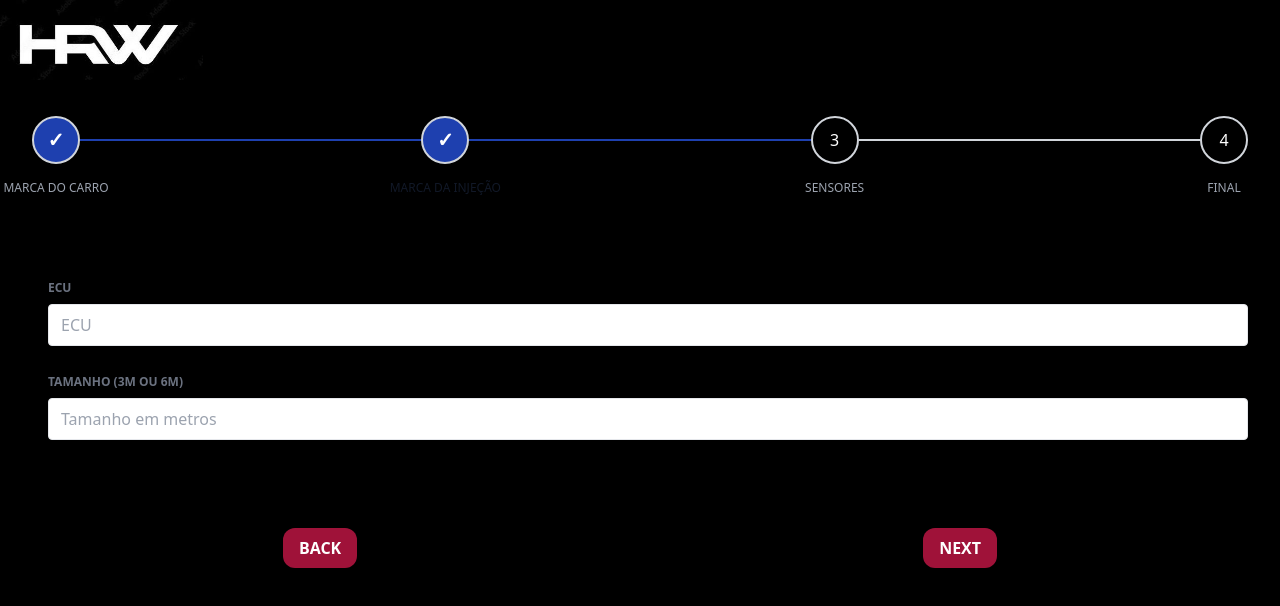
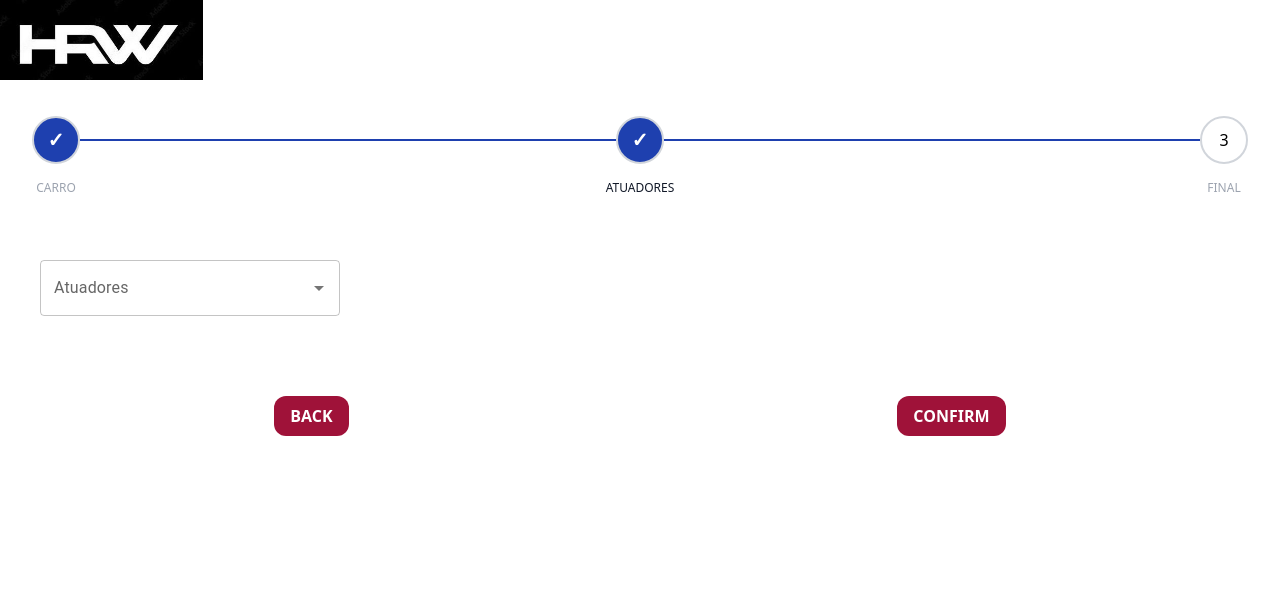
Before and after one commit to walissoncom/hrw, a React (Create React App) app: page / in a window 1280 px wide. Both pictures are taken after a click on the button "NEXT". Shown: the top 606 px of the page. Built offline with nearby package versions, Linux system fonts and the light colour scheme.

Commit message:
Autocomplete + Send data to Context

```diff
--- a/package.json
+++ b/package.json
@@ -3,11 +3,16 @@
   "version": "0.1.0",
   "private": true,
   "dependencies": {
+    "@emotion/react": "^11.13.0",
+    "@emotion/styled": "^11.13.0",
+    "@mui/material": "^5.16.7",
     "@testing-library/jest-dom": "^5.17.0",
     "@testing-library/react": "^13.4.0",
     "@testing-library/user-event": "^13.5.0",
+    "mui": "^0.0.1",
     "react": "^18.3.1",
     "react-dom": "^18.3.1",
+    "react-hook-form": "^7.52.2",
     "react-scripts": "^5.0.1",
     "web-vitals": "^2.1.4"
   },
--- a/src/App.js
+++ b/src/App.js
@@ -4,31 +4,31 @@ import Header from "./components/Header";
 import Stepper from "./components/Stepper";
 import StepperControl from "./components/StepperControl";
 import Marca from "./components/steps/Marca";
-import Injecao from "./components/steps/Injecao";
-import Sensores from "./components/steps/Sensores";
+// import Injecao from "./components/steps/Injecao";
+// import Sensores from "./components/steps/Sensores";
 import Atuadores from "./components/steps/Atuadores";
-import Adicionais from "./components/steps/Adicionais";
-import PainelOuReles from "./components/steps/PainelOuReles";
-import Observacoes from "./components/steps/Observacoes";
-import AcabamentosChicote from "./components/steps/AcabamentosChicote";
-import AcabamentosConectores from "./components/steps/AcabamentosConectores";
+// import Adicionais from "./components/steps/Adicionais";
+// import PainelOuReles from "./components/steps/PainelOuReles";
+// import Observacoes from "./components/steps/Observacoes";
+// import AcabamentosChicote from "./components/steps/AcabamentosChicote";
+// import AcabamentosConectores from "./components/steps/AcabamentosConectores";
 import Final from "./components/steps/Final";
 
 function App() {
   const [currentStep, setCurrentStep] = useState(1);
-  const [userData, setUserData] = useState("");
+  const [orderData, setOrderData] = useState("");
   const [finalData, setFinalData] = useState([]);
 
   const steps = [
-    "Marca do carro",
-    "Marca da Injeção",
-    "Sensores",
-    // "Atuadores",
+    "Carro",
+    // "Injeção",
+    // "Sensores",
+    "Atuadores",
     // "Adicionais",
-    // "Painel ou caixa de reles",
+    // "Painel/Reles",
     // "Observaçōes",
-    // "Acabamentos do chicote",
-    // "Acabamentos dos conectores",
+    // "Chicote",
+    // "Conectores",
     "Final"
   ];
 
@@ -36,12 +36,12 @@ function App() {
     switch (step) {
       case 1:
         return <Marca />;
+      // case 2:
+      //   return <Injecao />;
+      // case 3:
+      //   return <Sensores />;
       case 2:
-        return <Injecao />;
-      case 3:
-        return <Sensores />;
-      // case 4:
-      //   return <Atuadores />;
+        return <Atuadores />;
       // case 5:
       //   return <Adicionais />;
       // case 6:
@@ -52,8 +52,9 @@ function App() {
       //   return <AcabamentosChicote />;
       // case 9:
       //   return <AcabamentosConectores />;
-      case 4:
+      case 3:
         return <Final />;
+      default:
     }
   };
 
@@ -62,15 +63,13 @@ function App() {
 
     direction === "next" ? newStep++ : newStep--;
     // Check if steps are within bounds
-    newStep > 0 && newStep < steps.length && setCurrentStep(newStep);
-
-    console.log(StepperContext);
+    newStep > 0 && newStep <= steps.length && setCurrentStep(newStep);
   };
 
   return (
-    <div className="bg-black h-screen text-white">
+    <div className="bg-white h-screen text-black">
       <Header />
-      <div className="container mx-auto shadow-xl rounded-2xl pb-2">
+      <div className="container mx-auto pb-2">
         {/* Stepper */}
         <div className="container horizontal mt-5">
           <Stepper steps={steps} currentStep={currentStep} />
@@ -79,8 +78,8 @@ function App() {
           <div className="my-10 p-10">
             <StepperContext.Provider
               value={{
-                userData,
-                setUserData,
+                orderData,
+                setOrderData,
                 finalData,
                 setFinalData
               }}
@@ -91,7 +90,7 @@ function App() {
         </div>
 
         {/* Navigation controls */}
-        {currentStep != steps.length && (
+        {currentStep !== steps.length && (
           <StepperControl
             handleClick={handleClick}
             currentStep={currentStep}
--- a/src/components/Header.jsx
+++ b/src/components/Header.jsx
@@ -4,7 +4,7 @@ import logo from "./logo.jpeg";
 const Header = () => {
   return (
     <div className="container mx-auto mb-5">
-      <img className="h-20" src={logo} />
+      <img className="h-20" src={logo} alt="Logo" />
     </div>
   );
 };
--- a/src/components/Stepper.jsx
+++ b/src/components/Stepper.jsx
@@ -10,7 +10,7 @@ const Stepper = ({ steps, currentStep }) => {
 
     while (count < newSteps.length) {
       // current step
-      if (count == stepNumber) {
+      if (count === stepNumber) {
         newSteps[count] = {
           ...newSteps[count],
           highlighted: true,
@@ -67,7 +67,7 @@ const Stepper = ({ steps, currentStep }) => {
       <div
         key={index}
         className={
-          index != newStep.length - 1
+          index !== newStep.length - 1
             ? "w-full flex items-center"
             : " flex items-center"
         }
--- a/src/components/StepperControl.jsx
+++ b/src/components/StepperControl.jsx
@@ -7,7 +7,7 @@ const StepperControl = ({ handleClick, currentStep, steps }) => {
       <button
         onClick={() => handleClick()}
         className={`bg-rose-800 text-white uppercase py-2 px-4 rounded-xl font-semibold cursor-pointer hover:bg-slate-700 hover:text-white transition duration-200 ease-in-out ${
-          currentStep == 1 ? "opacity-50 cursor-not-allowed" : ""
+          currentStep === 1 ? "opacity-50 cursor-not-allowed" : ""
         }`}
       >
         Back
@@ -17,7 +17,7 @@ const StepperControl = ({ handleClick, currentStep, steps }) => {
         onClick={() => handleClick("next")}
         className={`bg-rose-800 text-white uppercase py-2 px-4 rounded-xl font-semibold cursor-pointer hover:bg-slate-700 hover:text-white transition duration-200 ease-in-out`}
       >
-        {currentStep == steps.length - 1 ? "Confirm" : "Next"}
+        {currentStep === steps.length - 1 ? "Confirm" : "Next"}
       </button>
     </div>
   );
--- a/src/components/steps/AcabamentosConectores.jsx
+++ b/src/components/steps/AcabamentosConectores.jsx
@@ -1,7 +1,11 @@
 import React from "react";
 
 const AcabamentosConectores = () => {
-  return <div className="AcabamentosConectores">AcabamentosConectores</div>;
+  return (
+    <div className="AcabamentosConectores">
+      <h3>Acabamentos Conectores</h3>
+    </div>
+  );
 };
 
 export default AcabamentosConectores;
--- a/src/components/steps/Atuadores.jsx
+++ b/src/components/steps/Atuadores.jsx
@@ -1,7 +1,40 @@
-import React from "react";
+import React, { useContext, useState } from "react";
+import TextField from "@mui/material/TextField";
+import Autocomplete from "@mui/material/Autocomplete";
+import { StepperContext } from "../../contexts/StepperContext";
 
-const Atuadores = () => {
-  return <div className="Atuadores">Atuadores</div>;
-};
+const options = [
+  "Option 0",
+  "Option 1",
+  "Option 2",
+  "op3",
+  "fdkmdfmk",
+  "kdmlslk"
+];
 
-export default Atuadores;
+export default function Atuadores() {
+  const [inputValue, setInputValue] = React.useState("");
+  const { orderData, setOrderData } = useContext(StepperContext);
+
+  return (
+    <div>
+      <Autocomplete
+        value={orderData["atuadores"] || ""}
+        onChange={(event, newValue) => {
+          const inputElment = event.target.id.split("-")[0];
+          setOrderData({ ...orderData, [inputElment]: newValue });
+        }}
+        inputValue={inputValue}
+        onInputChange={(event, newInputValue) => {
+          setInputValue(newInputValue);
+        }}
+        id="atuadores"
+        options={options}
+        sx={{ width: 300 }}
+        renderInput={params => (
+          <TextField {...params} label="Atuadores" name="atuadores" />
+        )}
+      />
+    </div>
+  );
+}
--- a/src/components/steps/Final.jsx
+++ b/src/components/steps/Final.jsx
@@ -1,21 +1,31 @@
-import React from "react";
+import { useContext } from "react";
+import { StepperContext } from "../../contexts/StepperContext";
 
 const Final = () => {
+  const { orderData, setOrderData } = useContext(StepperContext);
+  console.log(orderData);
   return (
     <div className="container md:mt-10">
       <div className="flex flex-col items-center">
-        <div className="text-green-400">✅</div>
         <div className="mt-3 text-xl font-semibold uppercase text-green-500">
-          Congratulations!
+          Parabéns!
         </div>
         <div className="text-lg font-semibold text-gray-500">
-          Your order has been received by our team!
+          Recebemos o seu pedido ✅
         </div>
-        <a className="mt-10" href="/">
-          <button className="h-10 px-5 text-green-700 transition-colors duration-150 border border-gray-300 rounded-lg focus:shadow-outline hover:bg-green-500 hover:text-green-100">
-            Close
-          </button>
-        </a>
+        <div className="mt-5">
+          <ul>
+            <li>Marca: {orderData?.carroMarca}</li>
+            <li>Ano: {orderData?.carroAno}</li>
+            <li>Modelo: {orderData?.carroModelo}</li>
+            <li>Motor Utilizado: {orderData?.motorUtilizado}</li>
+            <li>Marca da Injeção: {orderData?.injecaoMarca}</li>
+            <li>Modelo da Injeção: {orderData?.injecaoModelo}</li>
+            <li>Sensores de Temperatura: {orderData?.sensoresTemperatura}</li>
+            <li>Sensores de Pressão: {orderData?.sensoresPressao}</li>
+            <li>Atuadores: {orderData?.atuadores}</li>
+          </ul>
+        </div>
       </div>
     </div>
   );
--- a/src/components/steps/Injecao.jsx
+++ b/src/components/steps/Injecao.jsx
@@ -2,24 +2,24 @@ import { useContext } from "react";
 import { StepperContext } from "../../contexts/StepperContext";
 
 const Injecao = () => {
-  const { userData, setUserData } = useContext(StepperContext);
+  const { orderData, setOrderData } = useContext(StepperContext);
 
   const handleChange = e => {
     const { name, value } = e.target;
-    setUserData({ ...userData, [name]: value });
+    setOrderData({ ...orderData, [name]: value });
   };
   return (
     <div className="flex flex-col">
       <div className="w-full mx-2 flex-1">
         <div className="font-bold h-6 mt-3 text-gray-500 text-xs leading-8 uppercase">
-          ECU
+          Marca da Injeção
         </div>
         <div className="bg-white my-2 p-1 flex border border-gray-200 rounded">
           <input
             onChange={handleChange}
-            value={userData["ecu"] || ""}
-            name="ecu"
-            placeholder="ECU"
+            value={orderData["injecaoMarca"] || ""}
+            name="injecaoMarca"
+            placeholder="Marca da Injeção"
             className="p-1 px-2 appearance-none outline-none w-full text-gray-800"
           />
         </div>
@@ -27,15 +27,14 @@ const Injecao = () => {
 
       <div className="w-full mx-2 flex-1">
         <div className="font-bold h-6 mt-3 text-gray-500 text-xs leading-8 uppercase">
-          Tamanho (3M ou 6M)
+          Modelo da Injeção
         </div>
         <div className="bg-white my-2 p-1 flex border border-gray-200 rounded">
           <input
             onChange={handleChange}
-            value={userData["tamanho"] || ""}
-            name="tamanho"
-            placeholder="Tamanho em metros"
-            type="number"
+            value={orderData["injecaoModelo"] || ""}
+            name="injecaoModelo"
+            placeholder="Modelo da Injeção"
             className="p-1 px-2 appearance-none outline-none w-full text-gray-800"
           />
         </div>
--- a/src/components/steps/Marca.jsx
+++ b/src/components/steps/Marca.jsx
@@ -2,24 +2,40 @@ import { useContext } from "react";
 import { StepperContext } from "../../contexts/StepperContext";
 
 export default function Marca() {
-  const { userData, setUserData } = useContext(StepperContext);
+  const { orderData, setOrderData } = useContext(StepperContext);
 
   const handleChange = e => {
     const { name, value } = e.target;
-    setUserData({ ...userData, [name]: value });
+    setOrderData({ ...orderData, [name]: value });
   };
   return (
     <div className="flex flex-col">
       <div className="w-full mx-2 flex-1">
         <div className="font-bold h-6 mt-3 text-gray-500 text-xs leading-8 uppercase">
-          Marca
+          Marca do carro
         </div>
         <div className="bg-white my-2 p-1 flex border border-gray-200 rounded">
           <input
             onChange={handleChange}
-            value={userData["marca"] || ""}
-            name="marca"
+            value={orderData["carroMarca"] || ""}
+            name="carroMarca"
             placeholder="Marca"
+            className="p-1 px-2 appearance-none outline-none w-full text-gray-800"
+          />
+        </div>
+      </div>
+
+      <div className="w-full mx-2 flex-1">
+        <div className="font-bold h-6 mt-3 text-gray-500 text-xs leading-8 uppercase">
+          Ano do carro
+        </div>
+        <div className="bg-white my-2 p-1 flex border border-gray-200 rounded">
+          <input
+            onChange={handleChange}
+            value={orderData["carroAno"] || ""}
+            name="carroAno"
+            placeholder="Ano"
+            type="number"
             className="p-1 px-2 appearance-none outline-none w-full text-gray-800"
           />
         </div>
@@ -32,9 +48,24 @@ export default function Marca() {
         <div className="bg-white my-2 p-1 flex border border-gray-200 rounded">
           <input
             onChange={handleChange}
-            value={userData["modelo"] || ""}
-            name="modelo"
+            value={orderData["carroModelo"] || ""}
+            name="carroModelo"
             placeholder="Modelo"
+            className="p-1 px-2 appearance-none outline-none w-full text-gray-800"
+          />
+        </div>
+      </div>
+
+      <div className="w-full mx-2 flex-1">
+        <div className="font-bold h-6 mt-3 text-gray-500 text-xs leading-8 uppercase">
+          Motor que será utilizado
+        </div>
+        <div className="bg-white my-2 p-1 flex border border-gray-200 rounded">
+          <input
+            onChange={handleChange}
+            value={orderData["motorUtilizado"] || ""}
+            name="motorUtilizado"
+            placeholder="Motor Utilizado"
             className="p-1 px-2 appearance-none outline-none w-full text-gray-800"
           />
         </div>
--- a/src/components/steps/Sensores.jsx
+++ b/src/components/steps/Sensores.jsx
@@ -1,7 +1,46 @@
-import React from "react";
+import { useContext } from "react";
+import { StepperContext } from "../../contexts/StepperContext";
 
 const Sensores = () => {
-  return <div className="Sensores">Sensores</div>;
+  const { orderData, setOrderData } = useContext(StepperContext);
+
+  const handleChange = e => {
+    const { name, value } = e.target;
+    setOrderData({ ...orderData, [name]: value });
+  };
+  return (
+    <div className="flex flex-col">
+      <div className="w-full mx-2 flex-1">
+        <div className="font-bold h-6 mt-3 text-gray-500 text-xs leading-8 uppercase">
+          Sensores de Temperatura
+        </div>
+        <div className="bg-white my-2 p-1 flex border border-gray-200 rounded">
+          <input
+            onChange={handleChange}
+            value={orderData["sensoresTemperatura"] || ""}
+            name="sensoresTemperatura"
+            placeholder="Sensores de Temperatura"
+            className="p-1 px-2 appearance-none outline-none w-full text-gray-800"
+          />
+        </div>
+      </div>
+
+      <div className="w-full mx-2 flex-1">
+        <div className="font-bold h-6 mt-3 text-gray-500 text-xs leading-8 uppercase">
+          Sensores de Pressão
+        </div>
+        <div className="bg-white my-2 p-1 flex border border-gray-200 rounded">
+          <input
+            onChange={handleChange}
+            value={orderData["sensoresPressao"] || ""}
+            name="sensoresPressao"
+            placeholder="Sensores de Pressão"
+            className="p-1 px-2 appearance-none outline-none w-full text-gray-800"
+          />
+        </div>
+      </div>
+    </div>
+  );
 };
 
 export default Sensores;
```
